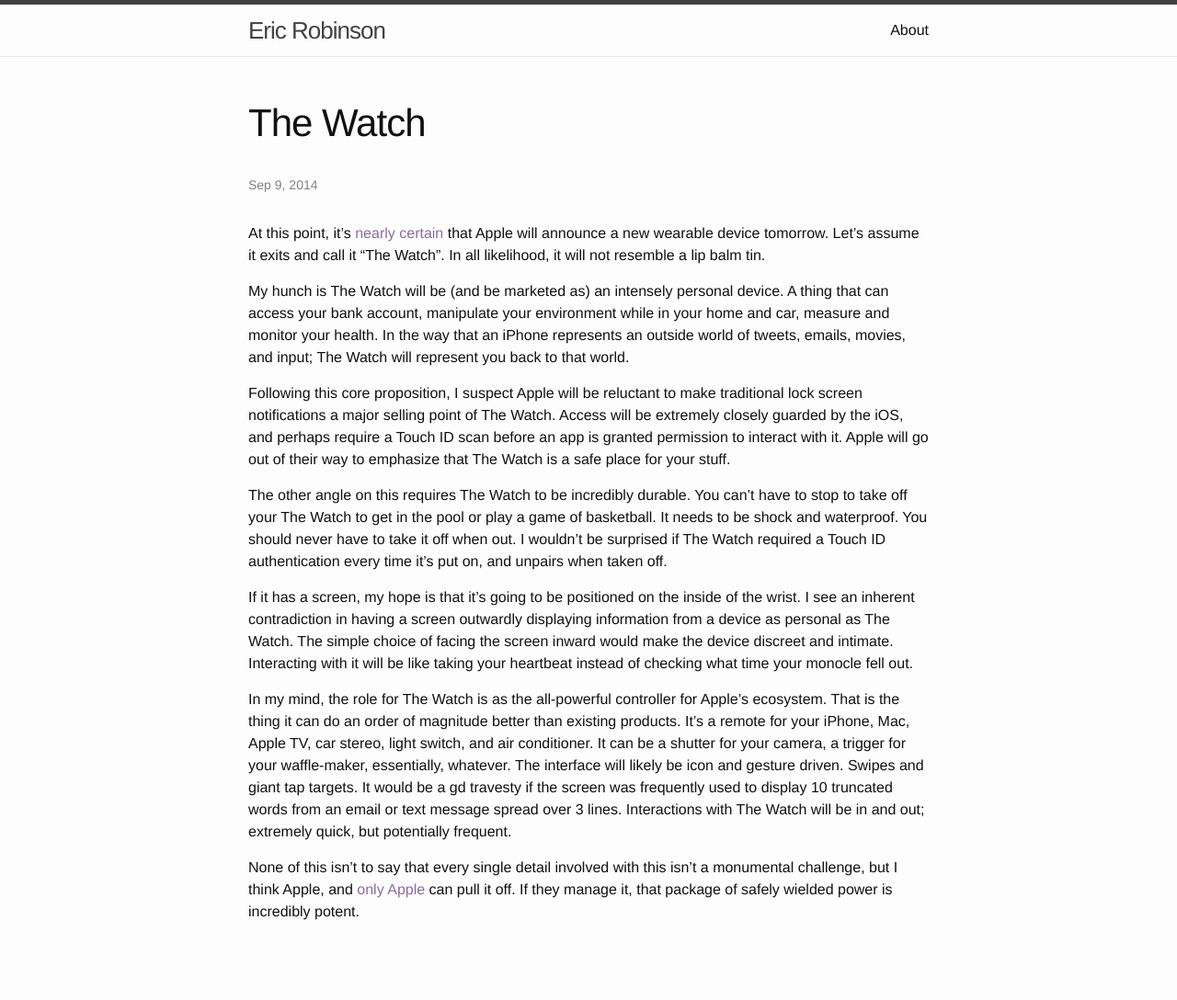
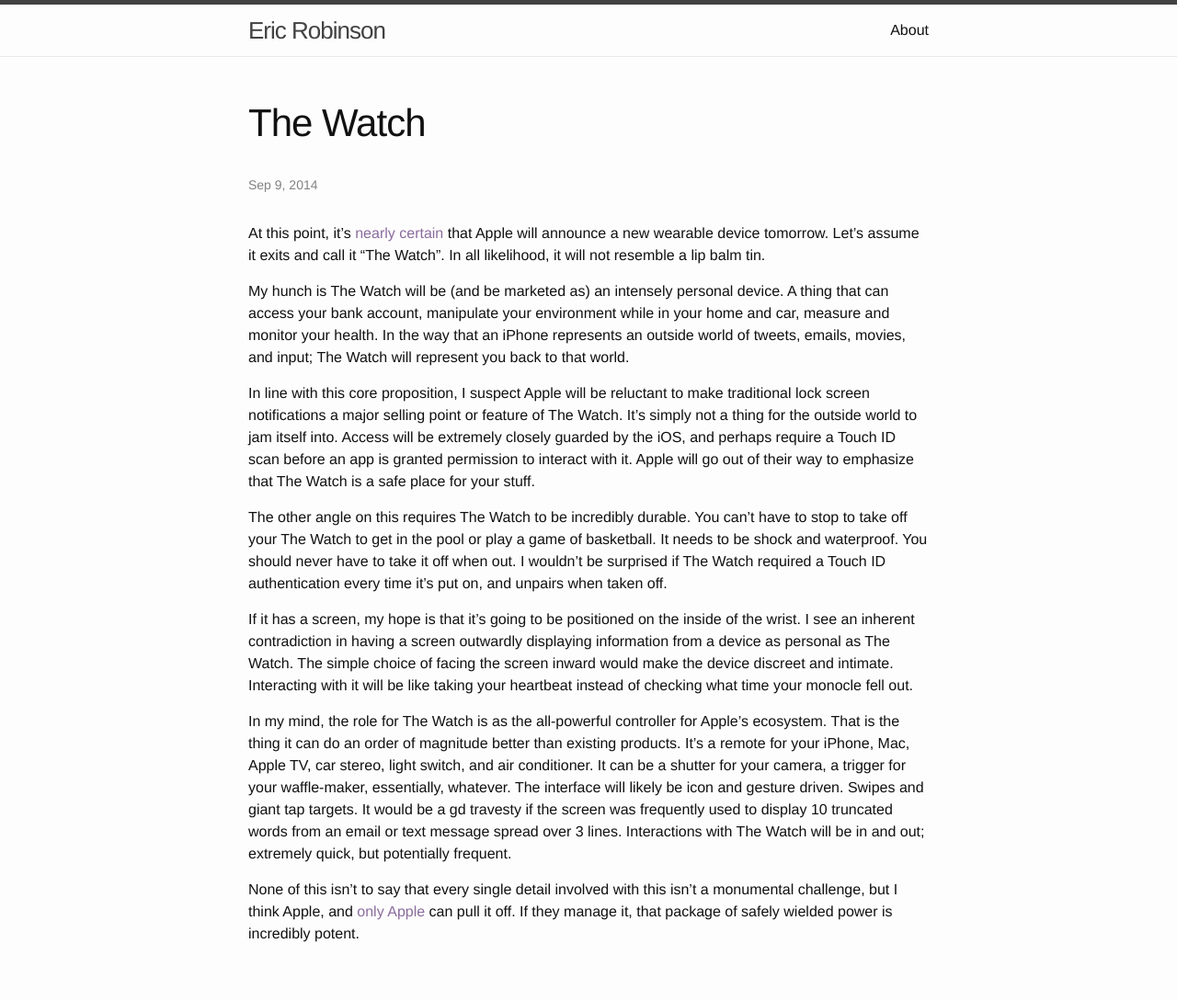
Before and after one commit to eric-robinson/eric-robinson.github.com, a Jekyll site: the page built from _posts/2014-09-09-the-watch.md, in a window 1280 px wide. Shown: the whole page at 92% size. Built offline with Jekyll 4.4.1, drawn with Linux system fonts in a browser that asks for light colours; before the commit the page ends 1064 px from its top, so only the background shows below that.

Commit message:
text tweaks

```diff
--- a/_posts/2014-09-09-the-watch.md
+++ b/_posts/2014-09-09-the-watch.md
@@ -9,7 +9,7 @@
 
 My hunch is The Watch will be (and be marketed as) an intensely personal device. A thing that can access your bank account, manipulate your environment while in your home and car, measure and monitor your health. In the way that an iPhone represents an outside world of tweets, emails, movies, and input; The Watch will represent you back to that world.
 
-Following this core proposition, I suspect Apple will be reluctant to make traditional lock screen notifications a major selling point of The Watch. Access will be extremely closely guarded by the iOS, and perhaps require a Touch ID scan before an app is granted permission to interact with it. Apple will go out of their way to emphasize that The Watch is a safe place for your stuff.
+In line with this core proposition, I suspect Apple will be reluctant to make traditional lock screen notifications a major selling point or feature of The Watch. It's simply not a thing for the outside world to jam itself into. Access will be extremely closely guarded by the iOS, and perhaps require a Touch ID scan before an app is granted permission to interact with it. Apple will go out of their way to emphasize that The Watch is a safe place for your stuff.
 
 The other angle on this requires The Watch to be incredibly durable. You can't have to stop to take off your The Watch to get in the pool or play a game of basketball. It needs to be shock and waterproof. You should never have to take it off when out. I wouldn't be surprised if The Watch required a Touch ID authentication every time it's put on, and unpairs when taken off.
 
```
Also changed, not shown: 3 other files.
